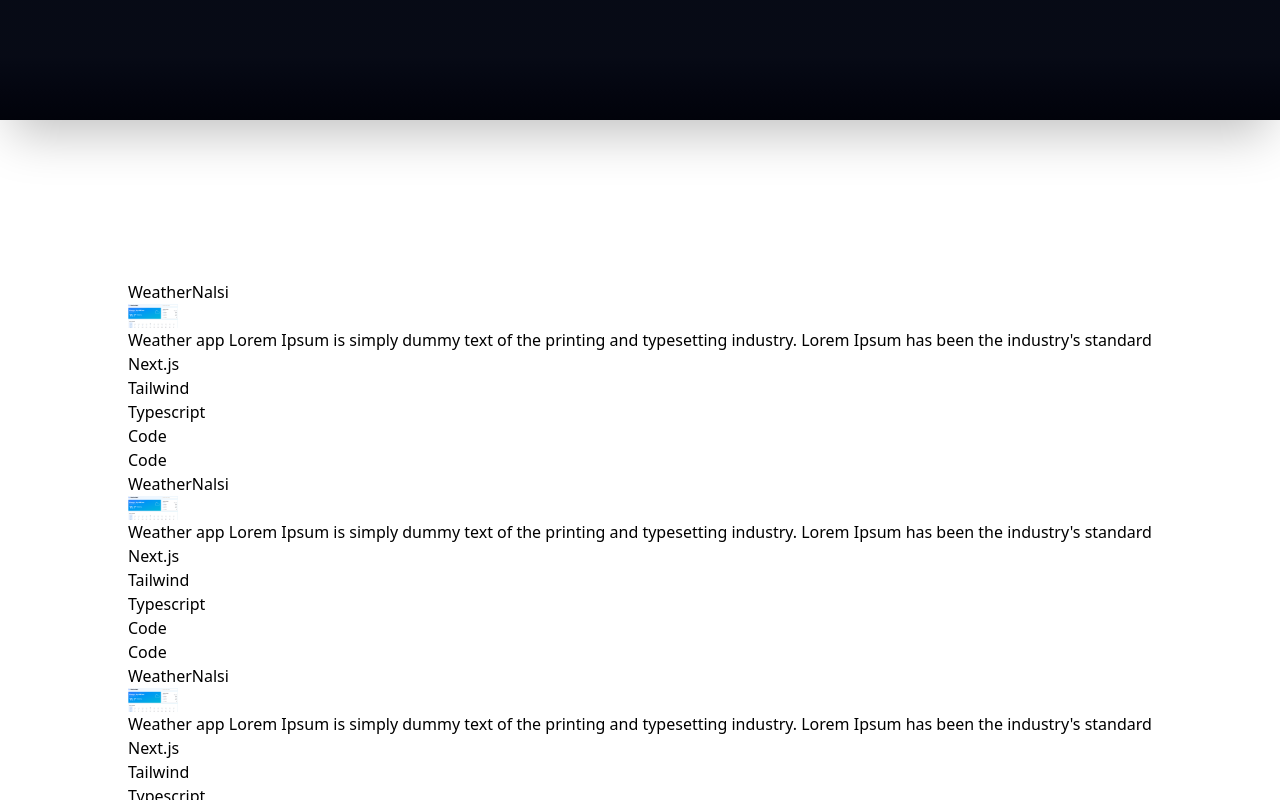
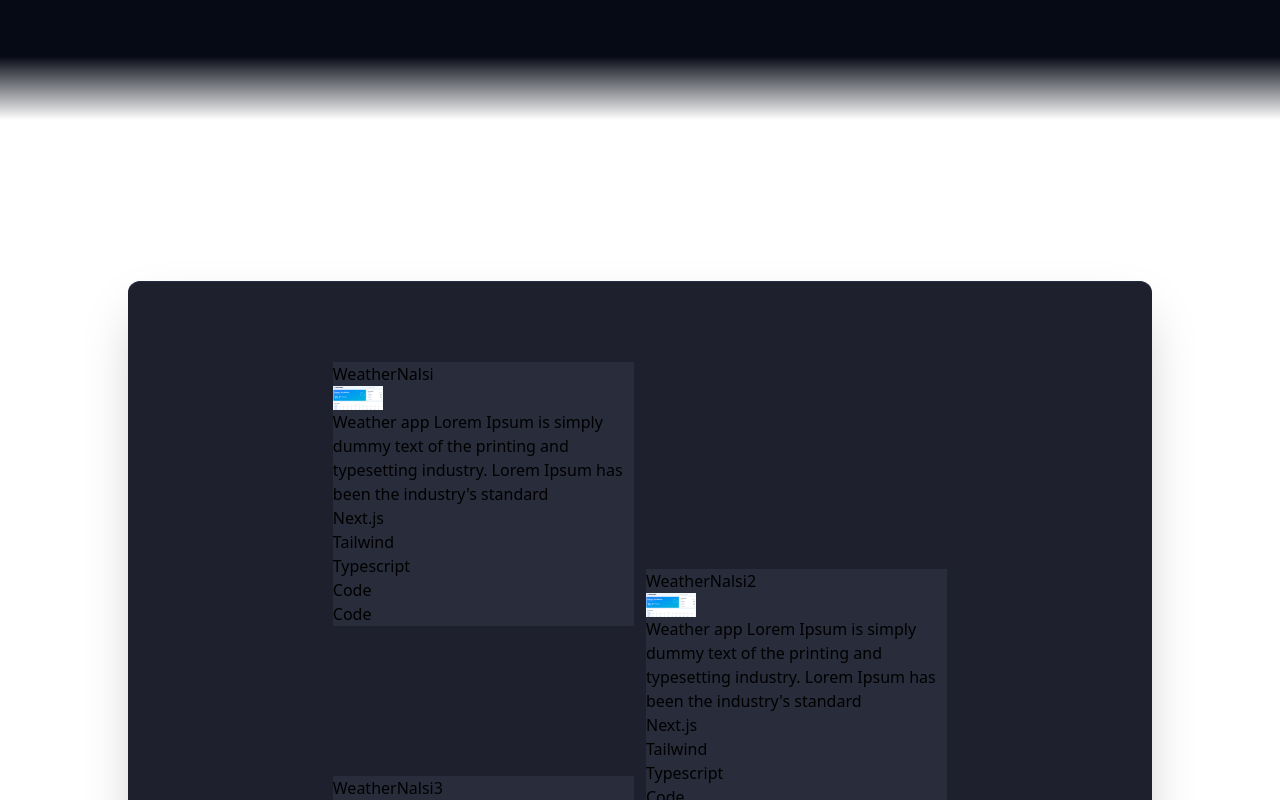
Before and after one commit to PatrykStefaniak/portfolio, a Next.js app: page / in a window 1280 px wide. Shown: the part 840-1640 px from the top of the page. Built offline with nearby package versions, Linux system fonts and the light colour scheme.

Commit message:
Rendering list of projects

```diff
--- a/app/globals.css
+++ b/app/globals.css
@@ -4,6 +4,7 @@
   --bg-dark: oklch(0.1 0.025 270);
   --bg: oklch(0.15 0.025 270);
   --bg-light: oklch(0.2 0.025 270);
+  --bg-lighter: oklch(0.3 0.025 270);
   --text: oklch(0.96 0.05 270);
   --text-muted: oklch(0.76 0.05 270);
   --highlight: oklch(0.5 0.05 270);
--- a/components/three/Home.tsx
+++ b/components/three/Home.tsx
@@ -7,16 +7,16 @@ export default function Main() {
             <Background />
         </div>
         <main className="z-10 relative">
-            <div className="w-[90%] sm:w-[55%] mx-auto p-px h-[100vh]">
+            <section className="w-[90%] sm:w-[55%] mx-auto p-px h-[100vh]">
                 <div className="animate-fade-in sm:w-[60vh] mx-auto py-15 px-5 sm:p-20 bg-(--bg)/90 text-(--text) text-center mt-[25vh] rounded-xl shadow-2xl border-t border-(--border-muted)">
                     <h1 className="text-lg font-semibold">Hi, I&apos;m Patryk, nice to meet you!</h1>
                     <div>
                         This is my work-in-progress portfolio website.
                     </div>
                 </div>
-            </div>
+            </section>
             <div
-                className="border-separator w-full h-[20vh] bg-linear-to-b from-(--bg) from-60% to-(--bg-dark) shadow-2xl"
+                className="border-separator w-full h-[20vh] bg-linear-to-b from-(--bg) from-60% to-(transparent)"
             />
             <ProjectList />
         </main>
--- a/components/three/projects/Card.tsx
+++ b/components/three/projects/Card.tsx
@@ -5,7 +5,7 @@ export default function Card(props: Project) {
     const { header, text, imageAlt, imageSrc, demoUrl, codeUrl, technology }  = props;
 
     return (
-        <div>
+        <div className="bg-(--bg-lighter)">
             <div>{header}</div>
             <div>
                 <Image
--- a/components/three/projects/List.tsx
+++ b/components/three/projects/List.tsx
@@ -3,14 +3,32 @@ import Card from "./Card";
 import { Project } from "@/types/types";
 
 export default function ProjectList() {
+    const gridRowsClass = "grid-rows-[" + (Projects.length * 3 + 1) + "]";
+
     return (
-        <div className="mt-[20vh] mx-auto w-[80vw]">
-            {(Projects as Project[]).map((project, index) => (
-                <Card
-                    key={index}
-                    {...project}
-                />
-            ))}
-        </div>
+        <section className="p-px">
+            {/* <div className="absolute inset-0 -z-10 bg-red-900/40"></div> */}
+            <div className={"bg-(--bg-light)/95 my-[20vh] mx-auto w-[80vw] py-20 rounded-xl animate-fade-in shadow-2xl border-t border-(--border-muted)"}>
+                <div className={`sm:w-[60%] mx-auto gap-3 grid grid-cols-2 ${gridRowsClass} grid-flow-row`}>
+                    {(Projects as Project[]).map((project, index) => {
+                        const col = index == 0 || index % 2 == 0 ? "col-start-1" : "col-start-2";
+
+                        return (
+                            <div
+                                className={`row-span-4 ${col}`}
+                                style={{
+                                    gridRowStart: index * 3 + 1
+                                }}
+                                key={index}
+                            >
+                                <Card
+                                    {...project}
+                                />
+                            </div>
+                        );
+                    })}
+                </div>
+            </div>
+        </section>
     )
 }
--- a/public/projects.json
+++ b/public/projects.json
@@ -9,7 +9,7 @@
             "technology": ["Next.js", "Tailwind", "Typescript"],
             "demoUrl": "https://weather-api-nextjs-ts.vercel.app/"
         },{
-            "header": "WeatherNalsi",
+            "header": "WeatherNalsi2",
             "text": "Weather app Lorem Ipsum is simply dummy text of the printing and typesetting industry. Lorem Ipsum has been the industry's standard",
             "imageAlt": "weather app image",
             "imageSrc": "/weathernalsi.png",
@@ -17,7 +17,7 @@
             "technology": ["Next.js", "Tailwind", "Typescript"],
             "demoUrl": "https://weather-api-nextjs-ts.vercel.app/"
         },{
-            "header": "WeatherNalsi",
+            "header": "WeatherNalsi3",
             "text": "Weather app Lorem Ipsum is simply dummy text of the printing and typesetting industry. Lorem Ipsum has been the industry's standard",
             "imageAlt": "weather app image",
             "imageSrc": "/weathernalsi.png",
```
